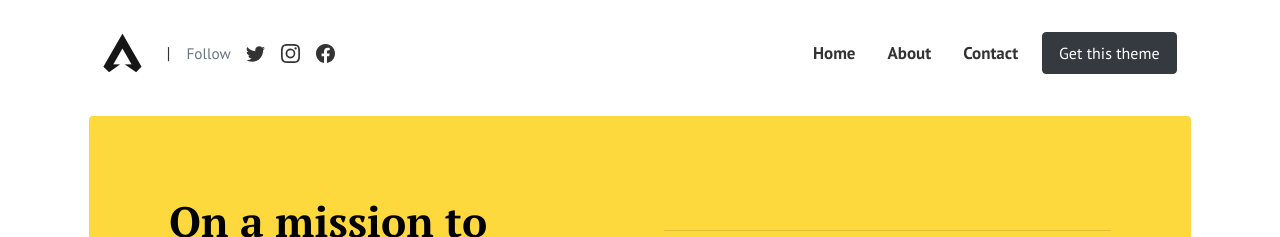
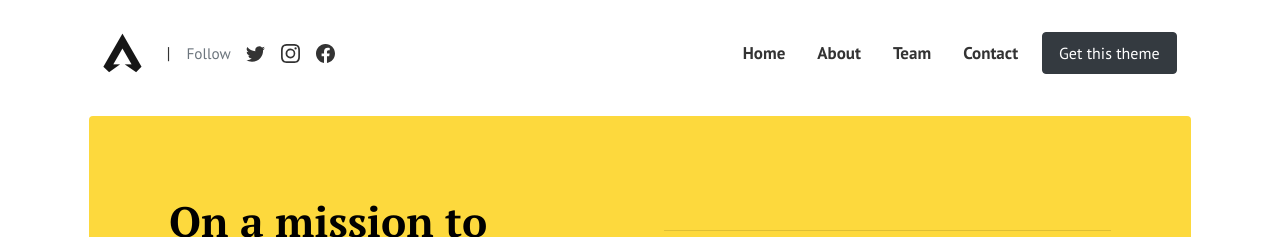
Before and after one commit to oknetwork/demtools.github.io, a Jekyll site: the page built from index.html, in a window 1280 px wide. Shown: the top 237 px of the page. Built offline with Jekyll 4.4.1, drawn with Linux system fonts in a browser that asks for light colours; the list of posts is cut into pages by our own code; comment, search, counter and statistics services are not loaded.

Commit message:
Update menus.yml

```diff
--- a/_data/menus.yml
+++ b/_data/menus.yml
@@ -6,6 +6,9 @@ topmenu:
 
 - title: About
   url: "about/"
+
+- title: Team
+  url: "team/"
 
 - title: Contact
   url: "contact/"
```
